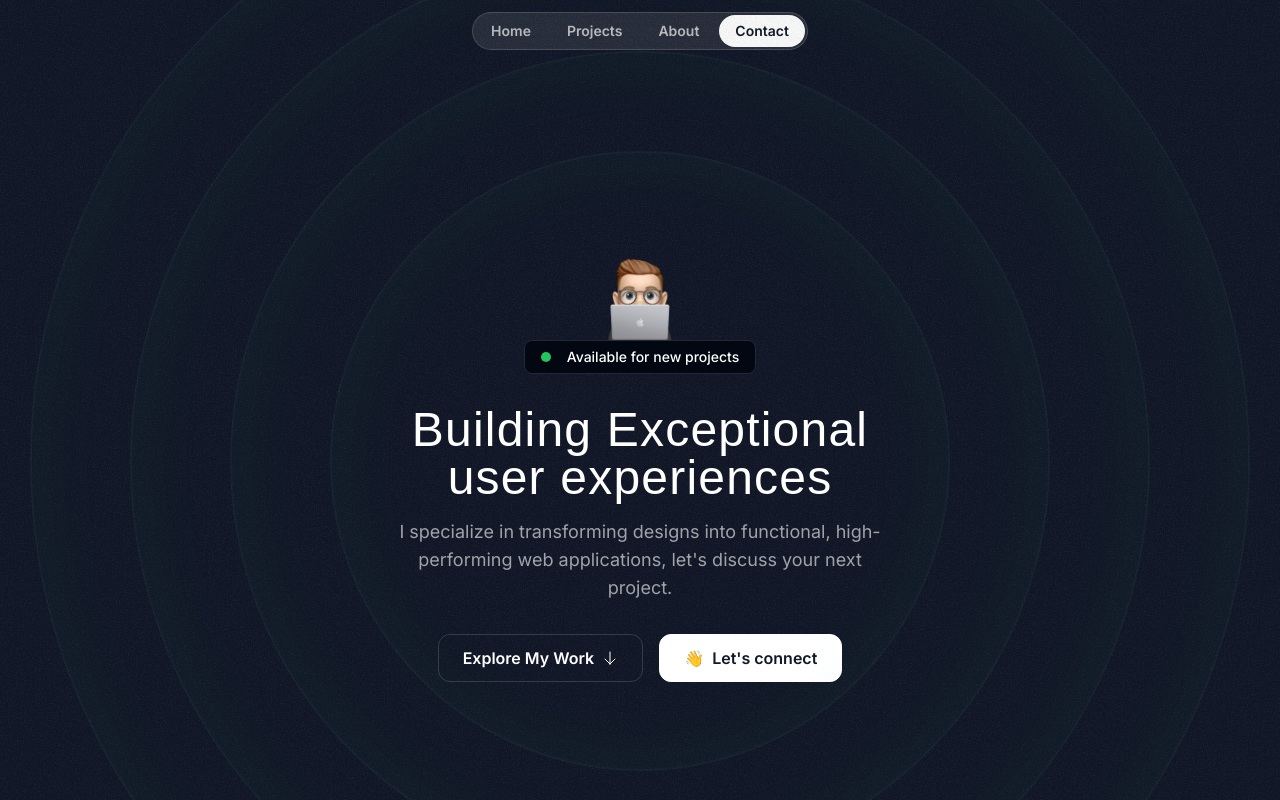
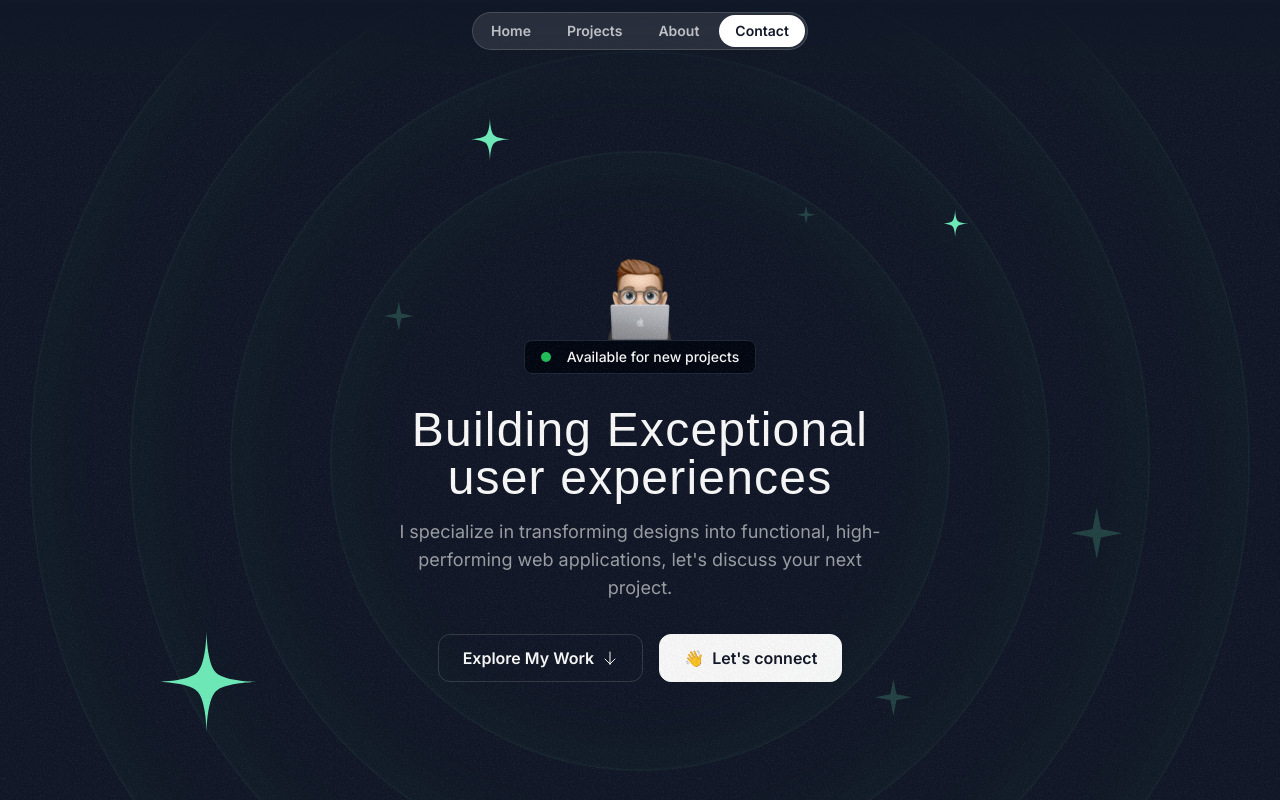
Before and after one commit to Patypatii/MODERN-PORTFOLIO, a Next.js app in the folder frontend/: page / in a window 1280 px wide. Shown: the top 800 px of the page. Built offline with nearby package versions, Linux system fonts and the light colour scheme; a web font is replaced by a local one.

Commit message:
added the animated starr backgroind

```diff
--- /dev/null
+++ b/frontend/src/components/HeroOrbit.tsx
@@ -0,0 +1,20 @@
+import { PropsWithChildren } from "react"
+
+export const HeroOrbit = ({ children, size, rotation }: PropsWithChildren<{ size: number; rotation: number }>) => {
+    return (
+        <div className="absolute left-1/2 top-1/2 -translate-x-1/2 -translate-y-1/2 ">
+            <div className="flez items-start justify-start" style={{
+                transform: `rotate(${rotation}deg)`,
+                width: `${size}px`,
+                height: `${size}px`,
+
+            }}>
+                <div className="inline-flex" style={{
+                    transform: `rotate(${rotation * -1}deg) `
+                }}>
+                    {children}
+                </div>
+            </div>
+        </div>
+    )
+}
--- a/frontend/src/sections/Header.tsx
+++ b/frontend/src/sections/Header.tsx
@@ -1,5 +1,5 @@
 export const Header = () => {
-  return <div className="flex fixed  justify-center items-center  top-3 left-0 right-0">
+  return <div className="flex fixed  justify-center items-center  top-3 left-0 right-0 z-10">
 
     <nav className="flex gap-1 p-0.5 border border-white/15 rounded-full bg-white/10 backdrop-blur">
       <a href="#" className="nav-item">Home</a>
--- a/frontend/src/sections/Hero.tsx
+++ b/frontend/src/sections/Hero.tsx
@@ -2,10 +2,14 @@
 import memojiImage from '@/assets/images/memoji-computer.png';
 import ArrowDown from '@/assets/icons/arrow-down.svg';
 import grainImage from '@/assets/images/grain.jpg';
+import StarIcon from '@/assets/icons/star.svg';
+import { HeroOrbit } from "@/components/HeroOrbit";
+import SparkleIcon from '@/assets/icons/sparkle.svg';
 
 
 export const HeroSection = () => {
   return <div className="py-32 md:py-48 lg:py-60 relative z-0 overflow-x-clip">
+    <div className="absolute inset-0 [mask-image:linear-gradient(to_bottom,transparent,black_10%,black_90%,transparent)]">
       <div className="absolute inset-0 -z-30 opacity-5" style={{
         backgroundImage: `url(${grainImage.src})`
       }}></div>
@@ -13,7 +17,38 @@
       <div className="size-[820px] hero-ring"></div>
       <div className="size-[1020px] hero-ring"></div>
       <div className="size-[1220px] hero-ring"></div>
+      <HeroOrbit rotation={-72} size={800}>
+        <StarIcon className="size-28 text-emerald-300" />
+      </HeroOrbit>
+      <HeroOrbit rotation={20} size={550}>
+        <StarIcon className="size-12 text-emerald-300" />
+      </HeroOrbit>
+      <HeroOrbit rotation={98} size={590}>
+        <StarIcon className="size-8 text-emerald-300" />
+      </HeroOrbit>
+      <HeroOrbit rotation={-14} size={430}>
+        <SparkleIcon className="size-8 text-emerald-300/20" />
+      </HeroOrbit>
+      <HeroOrbit rotation={79} size={440}>
+        <SparkleIcon className="size-5 text-emerald-300/20" />
+      </HeroOrbit>
+      <HeroOrbit rotation={178} size={530}>
+        <SparkleIcon className="size-10 text-emerald-300/20" />
+      </HeroOrbit>
+      <HeroOrbit rotation={144} size={710}>
+        <SparkleIcon className="size-14 text-emerald-300/20" />
+      </HeroOrbit>
+      <HeroOrbit rotation={85} size={720}>
+        <div className="size-3 rounded-full text-emerald-300/20" />
+      </HeroOrbit>
+      <HeroOrbit rotation={-41} size={520}>
+        <div className="size-2 rounded-full text-emerald-300/20" />
+      </HeroOrbit>
+      <HeroOrbit rotation={-5} size={650}>
+        <div className="size-3 rounded-full text-emerald-300/20" />
+      </HeroOrbit>
 
+    </div>
     <div className="container">
       <div className="flex items-center flex-col">
         <Image className="size-[100px]" src={memojiImage} alt="person peeking from behind laptop" />
```
Lines whose indentation alone changed are shown as unchanged.
